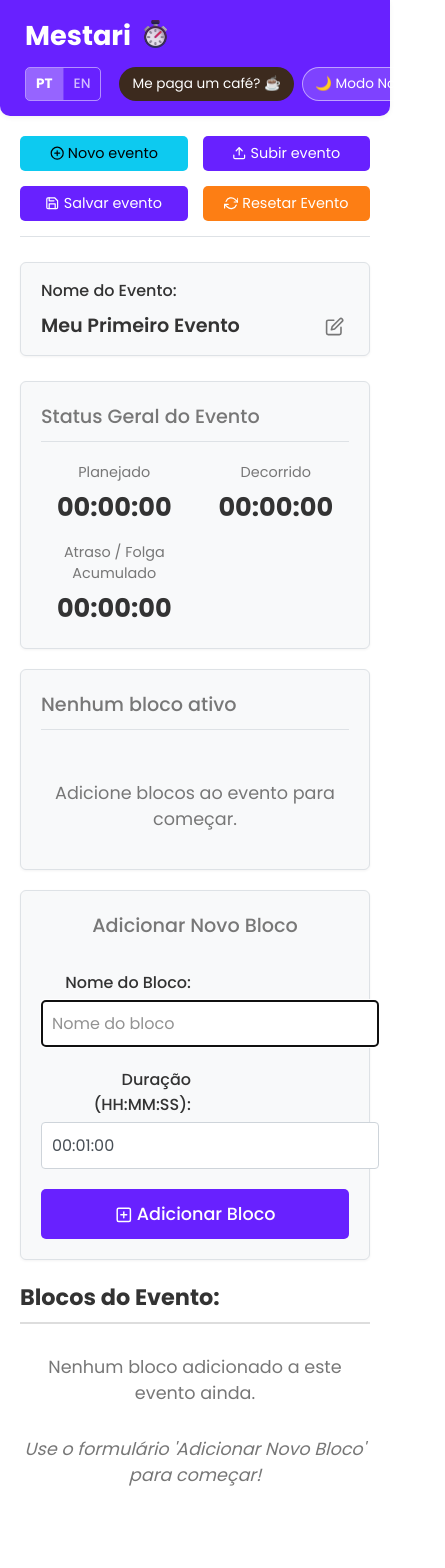
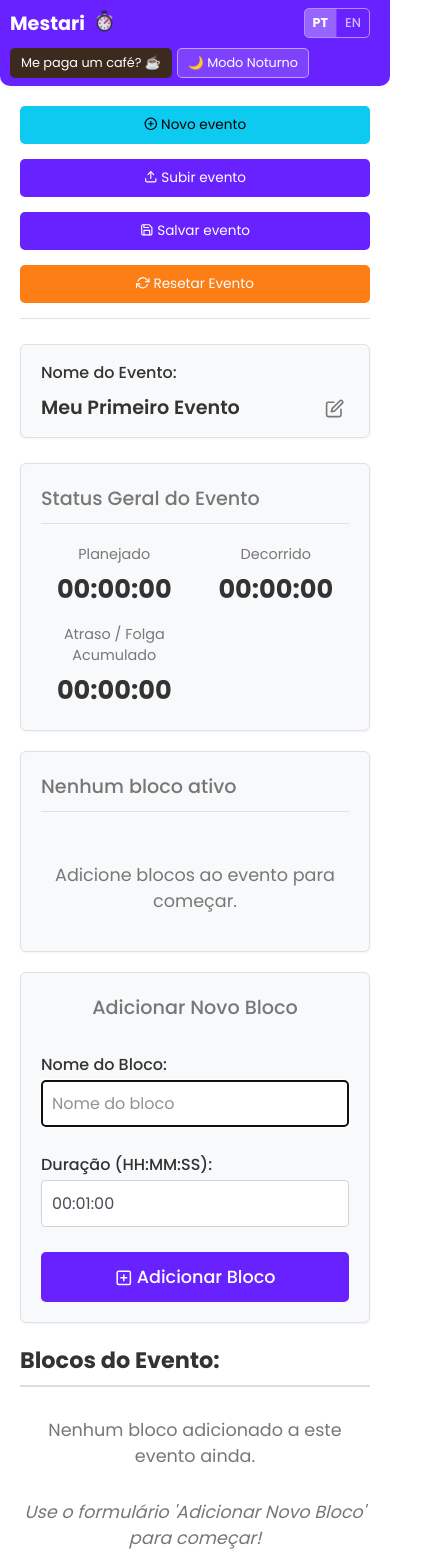
Before and after one commit to rickfre10/mestari, a Vue app: page / in a window 390 px wide. Shown: the top 1568 px of the page, 445 px wide, since content can reach past the window. Built offline with nearby package versions, Linux system fonts and the light colour scheme.

Commit message:
fix(css): general polish and mobile adjustments

```diff
--- a/src/App.vue
+++ b/src/App.vue
@@ -591,8 +591,7 @@ function toggleTheme() { isDarkMode.value = !isDarkMode.value; }
         {{ translations.header.title }} <img src="/favicon.png" :alt="translations.header.logoAlt" class="header-logo">
       </h1>
 
-      <div class="header-actions">
-        <div class="language-switcher">
+      <div class="language-switcher">
           <div class="idioma-switch-group">
             <button
               @click="changeLanguage('pt')"
@@ -609,7 +608,10 @@ function toggleTheme() { isDarkMode.value = !isDarkMode.value; }
               EN
             </button>
           </div>
-        </div>
+      </div>
+
+      <div class="header-actions">
+
         <a
           href="http://link.mercadopago.com.br/rickfre"
           target="_blank"
@@ -800,15 +802,19 @@ function toggleTheme() { isDarkMode.value = !isDarkMode.value; }
 
     <footer class="app-footer-revised">
       <div class="footer-left">
+         <h1 class="footer-app-name">{{ translations.footer.appName }}</h1>
          <img src="/favicon.png" :alt="translations.header.logoAlt" class="footer-logo-app"/>
-         <span class="footer-app-name">{{ translations.footer.appName }}</span>
+
       </div>
       <div class="footer-center">
          <p class="footer-about-text">{{ translations.footer.aboutText1 }}</p>
         <p class="footer-copyright">
           <span>&copy; {{ new Date().getFullYear() }} Rickfre</span> |
            <a href="/LICENSE.txt" target="_blank" rel="noopener noreferrer">{{ translations.footer.licenseLink }}</a>
-            <br><span>{{ translations.footer.privacyNote }}</span> </p>
+           <br>
+            <br><span>{{ translations.footer.privacyNote }}</span>
+            <br>
+            <br><span> Version 2.0200 </span> </p>
       </div>
       <nav class="footer-right">
          <span>{{ translations.footer.madeByPrefix }}</span>
@@ -995,7 +1001,7 @@ h1 {
 
 /* Estilo específico botão de tema (arredondado) */
 .theme-toggle-button {
-  border-radius: 20px;
+  border-radius: 5px;
 }
 /* Estilo específico link do café (cor + importante para sobrescrever background base) */
 a.coffee-button {
@@ -1402,7 +1408,7 @@ p { text-align: center; color: var(--text-muted-color); margin-top: 30px; font-s
 }
 
 /* Footer Responsivo (Empilha no Mobile) */
-@media (max-width: 768px) {
+@media (max-width: 1460px) {
   .app-footer-revised {
     flex-direction: column; /* Empilha os 3 blocos */
     gap: 20px; /* Aumenta gap vertical */
@@ -1494,4 +1500,177 @@ p { text-align: center; color: var(--text-muted-color); margin-top: 30px; font-s
 .dark-theme .idioma-switch-button:hover:not(.lang-active) { /* <<-- MUDOU AQUI */
    background-color: rgba(0, 0, 0, 0.1);
 }
+
+@media (max-width: 768px) {
+  /* Reduz padding do header para ganhar espaço horizontal */
+  header {
+    padding: 10px 15px;
+  }
+
+  /* Reduz o tamanho do título no header */
+  h1.app-title {
+    font-size: 1.4em; /* Um pouco menor */
+  }
+
+  /* Reduz o gap entre os botões de ação no header */
+  .header-actions {
+    gap: 5px; /* Menos espaço entre botões */
+  }
+
+  /* Reduz o tamanho/padding dos botões principais no header */
+  .header-actions .theme-toggle-button,
+  .header-actions .coffee-button {
+    padding: 5px 10px; /* Menor padding */
+    font-size: 0.8em; /* Fonte menor */
+  }
+
+  /* Reduz o tamanho/padding dos botões de idioma */
+  .language-switcher .idioma-switch-button {
+    padding: 5px 8px; /* Menor padding */
+    font-size: 0.8em; /* Fonte menor */
+  }
+
+  /* Faz os botões de ação global ocuparem menos espaço vertical */
+  .global-event-actions .header-button {
+      padding: 8px 12px; /* Um pouco menos de padding vertical */
+      font-size: 0.85em;
+  }
+
+  /* Ajusta o formulário de adicionar bloco */
+  .add-block-form-section div {
+    flex-direction: column; /* Coloca label em cima do input */
+    align-items: flex-start; /* Alinha items à esquerda */
+  }
+  .add-block-form-section label {
+    width: 100%; /* Label ocupa toda a largura */
+    text-align: left; /* Alinha texto da label à esquerda */
+    margin-bottom: 3px;
+    margin-right: 0;
+  }
+  .add-block-form-section input {
+     width: 100%; /* Input ocupa toda a largura */
+     margin-bottom: 10px; /* Espaço após o input */
+  }
+
+  /* Melhora alinhamento e quebra na lista de blocos */
+  .block-actions-row {
+     flex-wrap: wrap; /* Permite que botões quebrem linha se necessário */
+     justify-content: flex-start; /* Começa da esquerda */
+  }
+  .control-buttons-group {
+      margin-bottom: 5px; /* Espaço se quebrar linha */
+  }
+  .reorder-buttons-group {
+     margin-left: auto; /* Tenta jogar para a direita se couber */
+  }
+}
+
+/* --- Ajustes Específicos para Telas BEM Pequenas (Ex: até 480px) --- */
+@media (max-width: 480px) {
+
+  /* --- Correção para os botões do Nome do Evento --- */
+  .event-name-edit {
+    gap: 4px; /* Reduz o espaço entre input e botões */
+    flex-wrap: wrap; /* Permite que botões quebrem linha abaixo do input se necessário */
+  }
+
+  .event-name-edit input {
+    /* Permite que o input encolha BASTANTE */
+    min-width: 80px; /* <<< Reduz drasticamente ou remove (min-width: 0;) */
+    /* Se quebrar linha, faz input ocupar largura total */
+    width: 100%;
+    margin-bottom: 5px; /* Adiciona espaço se botões forem para baixo */
+  }
+
+  .event-name-edit .inline-confirm-button,
+  .event-name-edit .inline-cancel-button {
+     font-size: 1.4em; /* Opcional: Aumentar um pouco o ícone */
+     padding: 3px;
+  }
+
+  /* --- Outros ajustes para 480px --- */
+  /* Reduz ainda mais o padding do header se necessário aqui */
+  header {
+    padding: 8px 10px;
+  }
+
+  /* Reduz ainda mais o título se necessário aqui */
+  h1.app-title {
+    font-size: 1.2em;
+  }
+
+  /* Reduz tamanho dos botões globais para caber melhor */
+   .global-event-actions {
+     grid-template-columns: 1fr; /* Força uma coluna única */
+   }
+
+  /* Garante que a logo pessoal no footer não fique gigante */
+   .footer-logo-personal {
+      max-height: 30px;
+   }
+}
+
+/* --- Ordem dos Ícones no Header (Desktop) --- */
+@media (min-width: 769px){
+
+  /* Garante que o container das ações é flex */
+  .header-actions {
+    display: flex;
+    align-items: center;
+  }
+
+  /* Define a ordem visual dos elementos dentro de .header-actions */
+  /* Itens com 'order' menor aparecem primeiro. O padrão é 0. */
+
+  .header-actions .language-switcher {
+    order: 3 !important; /* <<< Idioma vai para o final */
+  }
+
+  .header-actions .coffee-button {
+    order: 1; /* Ordem explícita (opcional, já seria 0) */
+  }
+
+  .header-actions .theme-toggle-button {
+    order: 2 !important; /* Ordem explícita (opcional, já seria 0) */
+  }
+
+  /* --- IMPORTANTE: Resetar estilos Grid do mobile --- */
+  /* Se aplicamos Grid no mobile, precisamos resetar no desktop */
+  header {
+      display: flex; /* Garante Flexbox */
+      /* Reseta propriedades Grid caso tenham sido usadas */
+      grid-template-columns: none;
+      grid-template-rows: none;
+      grid-template-areas: none;
+      /* Restaura propriedades flex originais do desktop */
+      justify-content: space-between;
+      align-items: center;
+      flex-wrap: wrap; /* ou nowrap, dependendo do seu design */
+      padding: 15px 25px; /* Padding original desktop */
+      gap: 10px; /* Gap original desktop */
+  }
+  h1.app-title {
+      /* Restaura propriedades originais */
+      flex-grow: 1;
+      grid-area: unset; /* Remove do grid area */
+      font-size: 1.7em; /* Tamanho original desktop */
+  }
+ .header-actions {
+      /* Restaura propriedades originais */
+      grid-area: unset; /* Remove do grid area */
+      width: auto; /* Largura automática */
+      justify-content: flex-end; /* Alinhamento original */
+      padding-top: 0; /* Remove padding extra */
+      gap: 8px; /* Gap original desktop */
+  }
+  .header-actions .language-switcher {
+      /* Reseta propriedades que possam ter sido setadas no mobile */
+      grid-area: unset;
+      justify-self: unset;
+      /* Mantém a ordem desktop definida acima */
+  }
+  /* (Fim do Reset Grid) */
+
+}
+
 </style>
```
Also changed, not shown: 1 other file (tests, documents, lock files or other folders).
